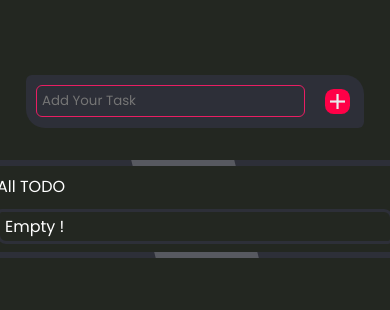
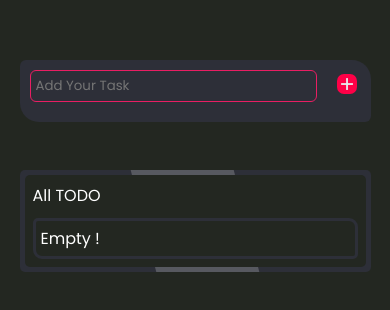
Before and after one commit to sAtyAmSDev/ToDo, a plain HTML site: page index.html in a window 390 px wide. Shown: the part 256-566 px from the top of the page. Drawn offline with Linux system fonts and the light colour scheme.

Commit message:
Update style.css

```diff
--- a/style.css
+++ b/style.css
@@ -1,37 +1,40 @@
-@import url("https://fonts.googleapis.com/css2?family=Poppins:ital,wght@0,100;0,200;0,300;0,400;0,500;0,600;0,700;0,800;0,900;1,100;1,200;1,300;1,400;1,500;1,600;1,700;1,800;1,900&display=swap");
+@import url("https://fonts.googleapis.com/css2?family=Poppins:wght@100;200;300;400;500;600;700;800;900&display=swap");
 
 * {
   font-family: "Poppins", sans-serif;
-
   padding: 0;
   margin: 0;
   box-sizing: border-box;
 }
+
 body {
   display: flex;
   width: 100%;
   height: 100vh;
-  background: rgb(35 39 33);
-  /* background: linear-gradient(90deg, rgba(9,73,121,1) 2%, rgba(9,96,121,1) 52%, rgba(0,212,255,1) 100%); */
+  gap: 2pc;
+  background: rgb(35, 39, 33);
   justify-content: center;
-}
-.main {
-  width: 100%;
-  display: flex;
-  justify-content: center;
-  gap: 2pc;
   align-items: center;
-  align-content: center;
   flex-direction: column;
 }
+
+.main {
+  gap: 3pc;
+  width: 90%; /* Use a percentage for responsiveness */
+  max-width: 500px; /* Limit maximum width */
+  display: flex;
+  flex-direction: column;
+  align-items: center;
+}
+
 .top {
-  gap: 1pc;
+  gap: 1rem; /* Use rem for better scalability */
   background: rgb(45, 47, 56);
   display: flex;
   align-items: center;
   border-radius: 6px 19px;
   padding: 10px;
-  align-content: center;
+  width: 100%; /* Full width */
 }
 
 img#AddTodo {
@@ -40,6 +43,7 @@ img#AddTodo {
   cursor: pointer;
   width: 25px;
 }
+
 #ToDoInput {
   border-radius: 6px;
   border: 0.1px solid #e91e63;
@@ -47,12 +51,14 @@ img#AddTodo {
   color: white;
   outline: none;
   background: transparent;
+  flex: 1; /* Allow input to take up available space */
 }
+
 .box {
   overflow: hidden;
   position: relative;
   background: #2d2f38;
-  width: 424px;
+  width: 100%; /* Use 100% of the container */
   padding: 9px;
   border-radius: 5px;
   display: flex;
@@ -72,6 +78,7 @@ img#AddTodo {
   border-radius: 5px;
   background: #232721;
 }
+
 .box::after {
   content: "";
   position: absolute;
@@ -83,11 +90,13 @@ img#AddTodo {
   background-color: rgba(255, 255, 255, 0.2);
   animation: move 1.5s infinite;
 }
+
 #TODO {
   display: flex;
   gap: 6px;
   flex-direction: column;
 }
+
 .ToDoList {
   border: 3px solid #2d2f38;
   border-radius: 5px 9px;
@@ -97,6 +106,7 @@ img#AddTodo {
   align-items: center;
   justify-content: space-between;
 }
+
 button {
   display: flex;
   background: none;
@@ -109,12 +119,8 @@ button {
   align-items: center;
   align-content: center;
 }
-.checkBox {
-  border-radius: 35%;
-  cursor: pointer;
-  width: 25px;
-}
 
+.checkBox,
 .Delete {
   border-radius: 35%;
   cursor: pointer;
@@ -133,3 +139,25 @@ button {
     transform: translate(-50%, -50%) rotate(255deg);
   }
 }
+
+@media (max-width: 600px) {
+  .top {
+    align-items: stretch;
+  }
+
+  img#AddTodo {
+    width: 20px;
+  }
+
+  #ToDoInput {
+    margin-bottom: 10px;
+  }
+
+  .box {
+    padding: 5px;
+  }
+
+  .ToDoList {
+    padding: 5px;
+  }
+}
```
